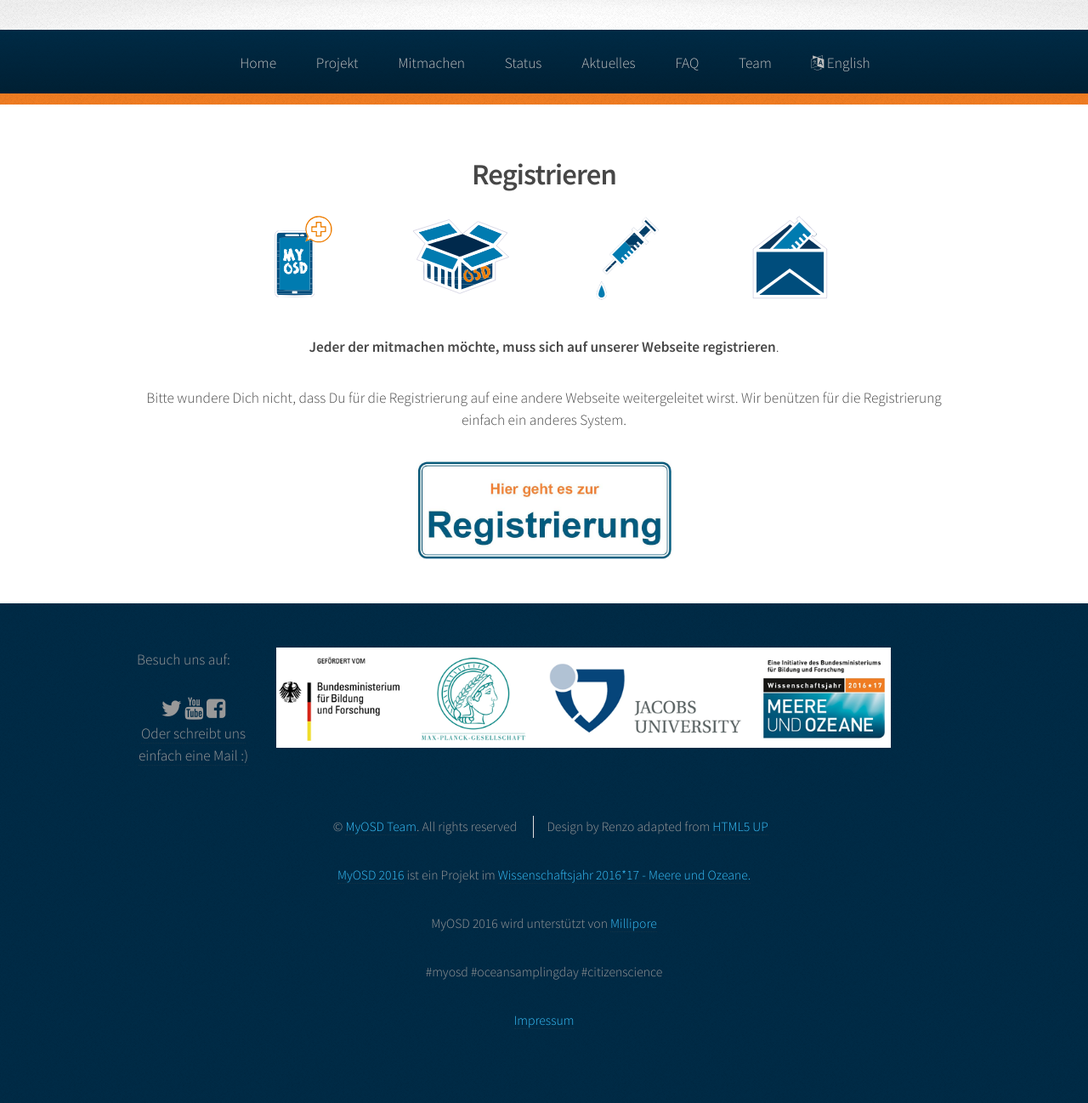
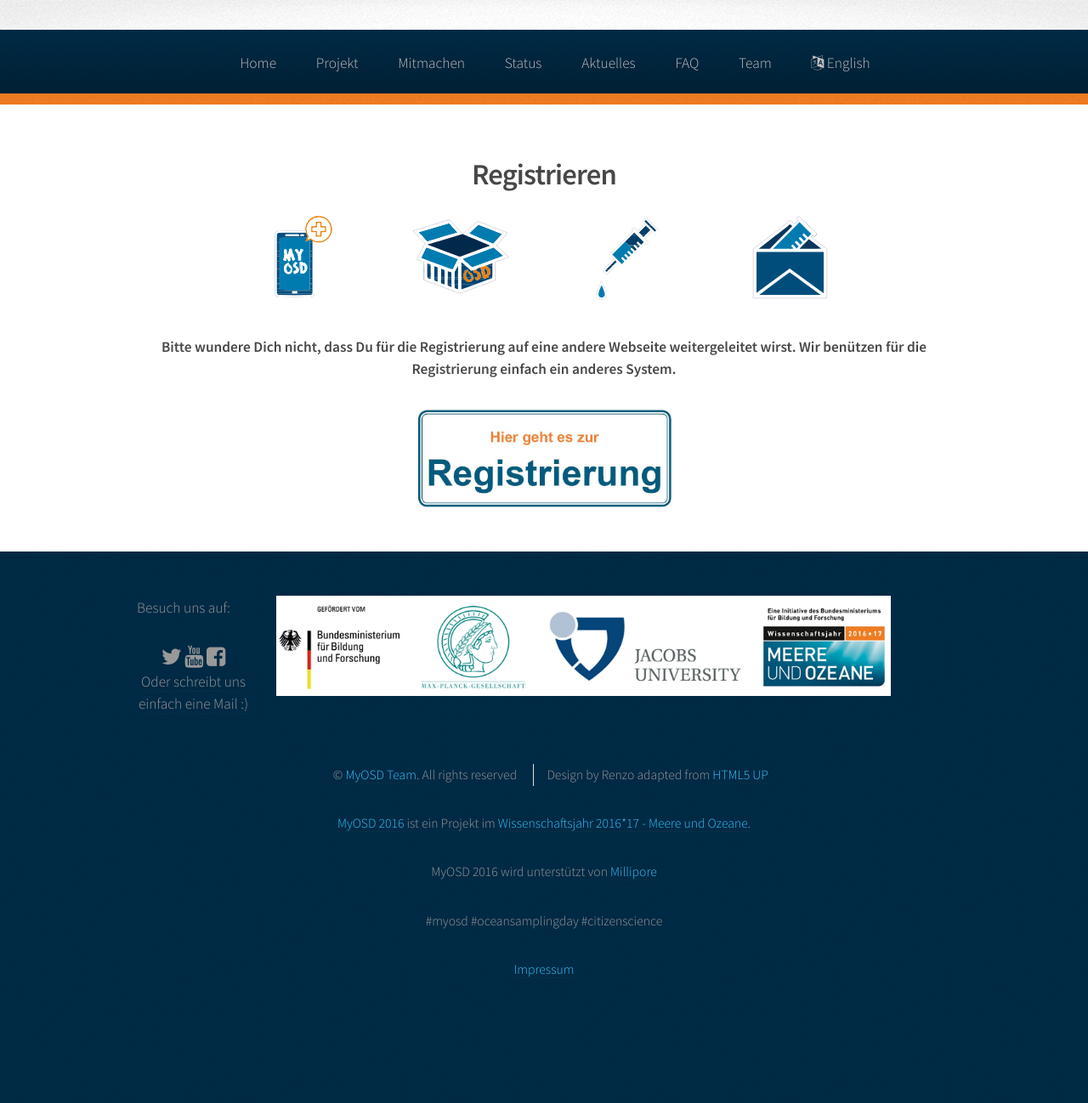
Before and after one commit to myosd/myosd.github.io, a Jekyll site: the page built from registrierung/index.md, in a window 1280 px wide. Shown: the whole page at 85% size. Built offline with Jekyll 4.4.1, drawn with Linux system fonts in a browser that asks for light colours; after the commit the page ends 1237 px from its top, so only the background shows below that.

```diff
--- a/registrierung/index.md
+++ b/registrierung/index.md
@@ -12,9 +12,7 @@ published: true
 </div>
 <p></p>
 <div align="center">
-<b>Jeder der mitmachen möchte, muss sich auf unserer Webseite registrieren</b>.
-<p></p>
-Bitte wundere Dich nicht, dass Du für die Registrierung auf eine andere Webseite weitergeleitet wirst. Wir benützen für die Registrierung einfach ein anderes System.
+<b>Bitte wundere Dich nicht, dass Du für die Registrierung auf eine andere Webseite weitergeleitet wirst. Wir benützen für die Registrierung einfach ein anderes System.</b>
 <p></p>
 </div>
 
```
